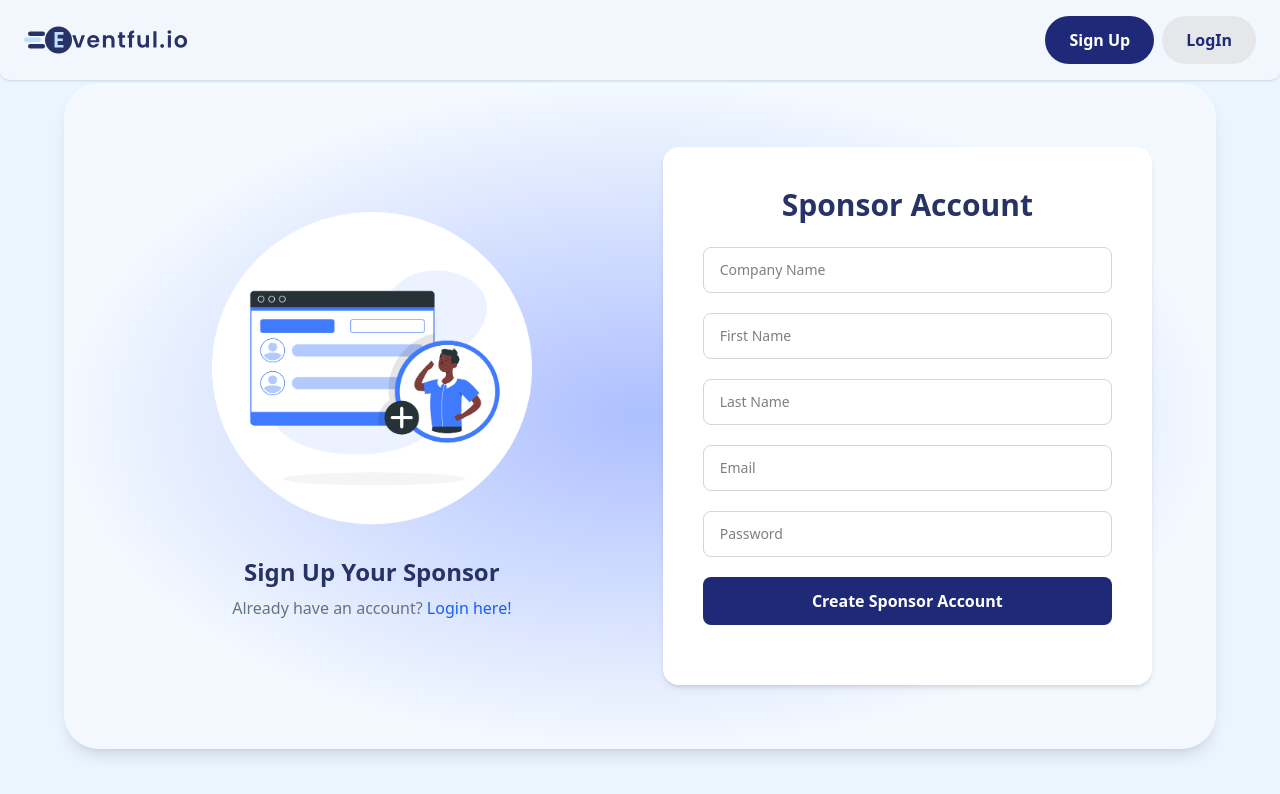
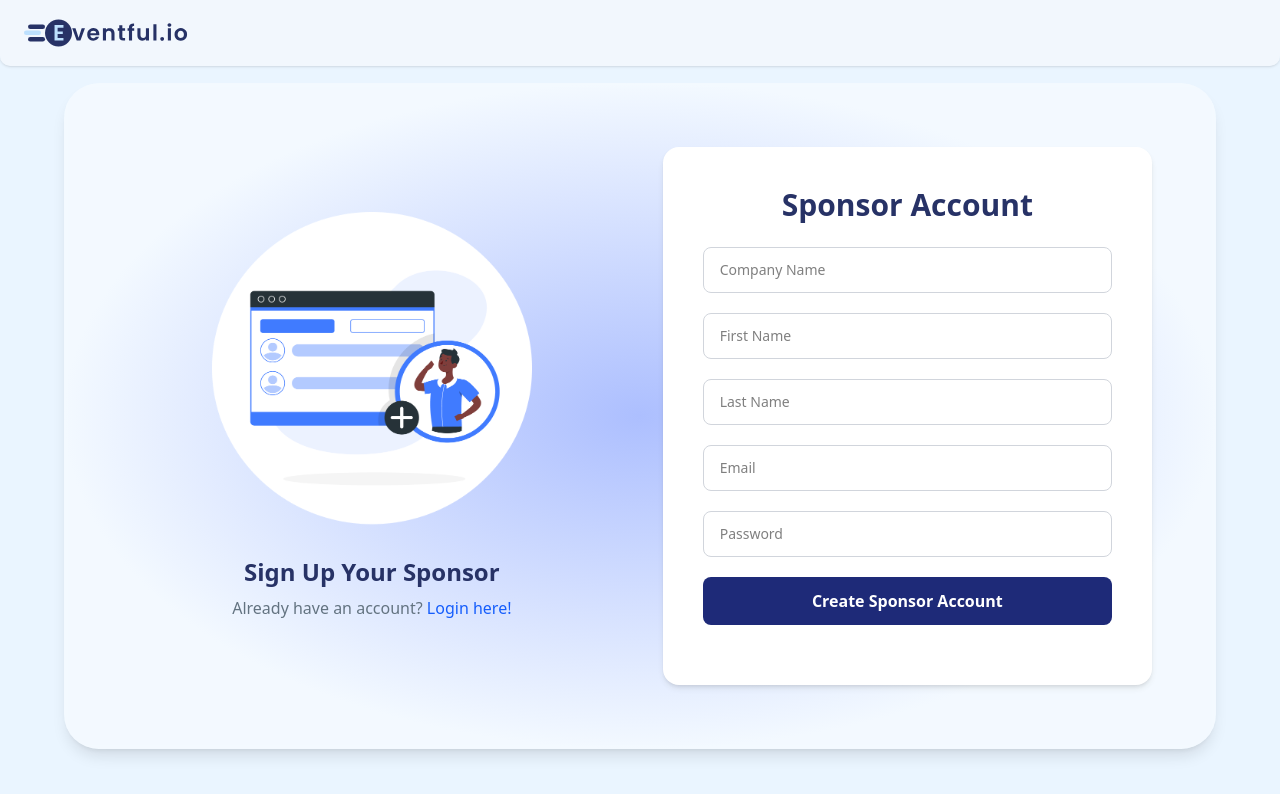
Before and after one commit to katkes/SOEN-343-Project, a React (Vite) app in the folder frontend/: page /signup/sponsor in a window 1280 px wide. Shown: the top 794 px of the page. Built offline with nearby package versions, Linux system fonts and the light colour scheme.

Commit message:
Add NavBar hiding Sign up and Login for EventOrganizer and Sponsor Signup Pages

```diff
--- a/frontend/src/components/NavBar.tsx
+++ b/frontend/src/components/NavBar.tsx
@@ -10,6 +10,7 @@ interface NavBarProps {
   aboutRef?: React.RefObject<HTMLDivElement | null>;
   contactRef?: React.RefObject<HTMLDivElement | null>;
   showTabs?: boolean;
+  showSignUpLogIn?: boolean;
 }
 
 export default function NavBar({
@@ -17,7 +18,8 @@ export default function NavBar({
   servicesRef,
   aboutRef,
   contactRef,
-  showTabs,
+  showTabs = true,
+  showSignUpLogIn = true,
 }: NavBarProps) {
   const [selectedTab, setSelectedTab] = useState('Home');
 
@@ -97,6 +99,7 @@ export default function NavBar({
         </div>
       )}
 
+      {showSignUpLogIn && ( // Conditional rendering for the Sign Up and Log In buttons
         <div className="join flex gap-2">
           <Link to={FrontEndRoutes.SignUp}>
             <CustomButton
@@ -119,6 +122,7 @@ export default function NavBar({
             </CustomButton>
           </Link>
         </div>
+      )}
     </div>
   );
 }
--- a/frontend/src/pages/EventOrganizerSignUp.tsx
+++ b/frontend/src/pages/EventOrganizerSignUp.tsx
@@ -40,7 +40,7 @@ export const EventOrganizerSignUp: React.FC = () => {
   return (
     <Main>
       <div className="min-h-screen bg-[#EAF5FF] flex items-center justify-center px-4 relative">
-        <NavBar showTabs={false} />
+        <NavBar showTabs={false} showSignUpLogIn={false} />
         <div className="flex flex-col-reverse md:flex-row items-center w-full max-w-6xl rounded-xl overflow-hidden shadow-lg p-16 bg-[#EAF5FF] form">
           <div className="w-full md:w-1/2 text-center px-6">
             <img src={loginPNG} alt="SignUp Visual" className="mx-auto w-80 h-80" />
@@ -64,7 +64,7 @@ export const EventOrganizerSignUp: React.FC = () => {
                   type="text"
                   value={companyName}
                   onChange={(e) => setCompanyName(e.target.value)}
-                  placeholder="Event Organizer Name"
+                  placeholder="Company Name"
                   className="w-full border border-gray-300 rounded-lg px-4 py-3 text-sm focus:outline-none focus:ring-2 focus:ring-indigo-400"
                 />
               </div>
--- a/frontend/src/pages/SponsorSignUp.tsx
+++ b/frontend/src/pages/SponsorSignUp.tsx
@@ -40,7 +40,7 @@ export const SponsorSignUp: React.FC = () => {
   return (
     <Main>
       <div className="min-h-screen bg-[#EAF5FF] flex items-center justify-center px-4 relative">
-        <NavBar showTabs={false} />
+        <NavBar showTabs={false} showSignUpLogIn={false} />
         <div className="flex flex-col-reverse md:flex-row items-center w-full max-w-6xl rounded-xl overflow-hidden shadow-lg p-16 bg-[#EAF5FF] form">
           <div className="w-full md:w-1/2 text-center px-6">
             <img src={loginPNG} alt="SignUp Visual" className="mx-auto w-80 h-80" />
```
Lines whose indentation alone changed are shown as unchanged.
